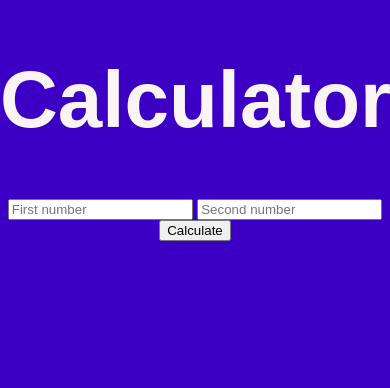
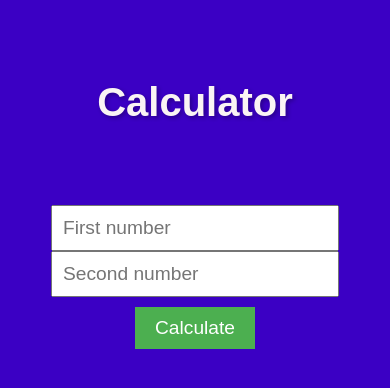
Before and after one commit to Mugdho10/Calculator, a website: page index.html in a window 390 px wide. Drawn offline with Linux system fonts and the light colour scheme.

Commit message:
Updated the CSS for better user experience in all devices

```diff
--- a/styles.css
+++ b/styles.css
@@ -9,8 +9,70 @@ body {
 h1 {
     font-size: 5rem;
     color: #faf4f4;
+    margin-top: 100px;
+    text-shadow: 2px 2px 4px rgba(0, 0, 0, 0.3);
 }
+
 p {
     line-height: 2.6;
     color: #555;
 }
+
+form {
+    display: flex;
+    flex-direction: row;
+    justify-content: center;
+    align-items: center;
+    margin-top: 50px;
+}
+
+input {
+        width: 40%;
+        padding: 10px;
+        font-size: 1rem;
+    }
+
+    button {
+        padding: 10px 20px;
+        font-size: 1.2rem;
+        background-color: #4CAF50;
+        color: white;
+        border: none;
+        cursor: pointer;
+        margin-top: 0;
+        display: flex;
+    flex-direction: column;
+    }
+
+
+@media (max-width: 1000px) {
+
+    h1 {
+        font-size: 2.5rem;
+        margin-top: 80px;
+    }
+
+    form {
+        display: flex;
+        flex-direction: column;
+        align-items: center;
+        padding: 30px;
+    }
+
+    input {
+        width: 80%;
+        padding: 10px;
+        font-size: 1.2rem;
+    }
+
+    button {
+        padding: 10px 20px;
+        font-size: 1.2rem;
+        background-color: #4CAF50;
+        color: white;
+        border: none;
+        cursor: pointer;
+        margin-top: 10px;
+    }
+
+}
```
